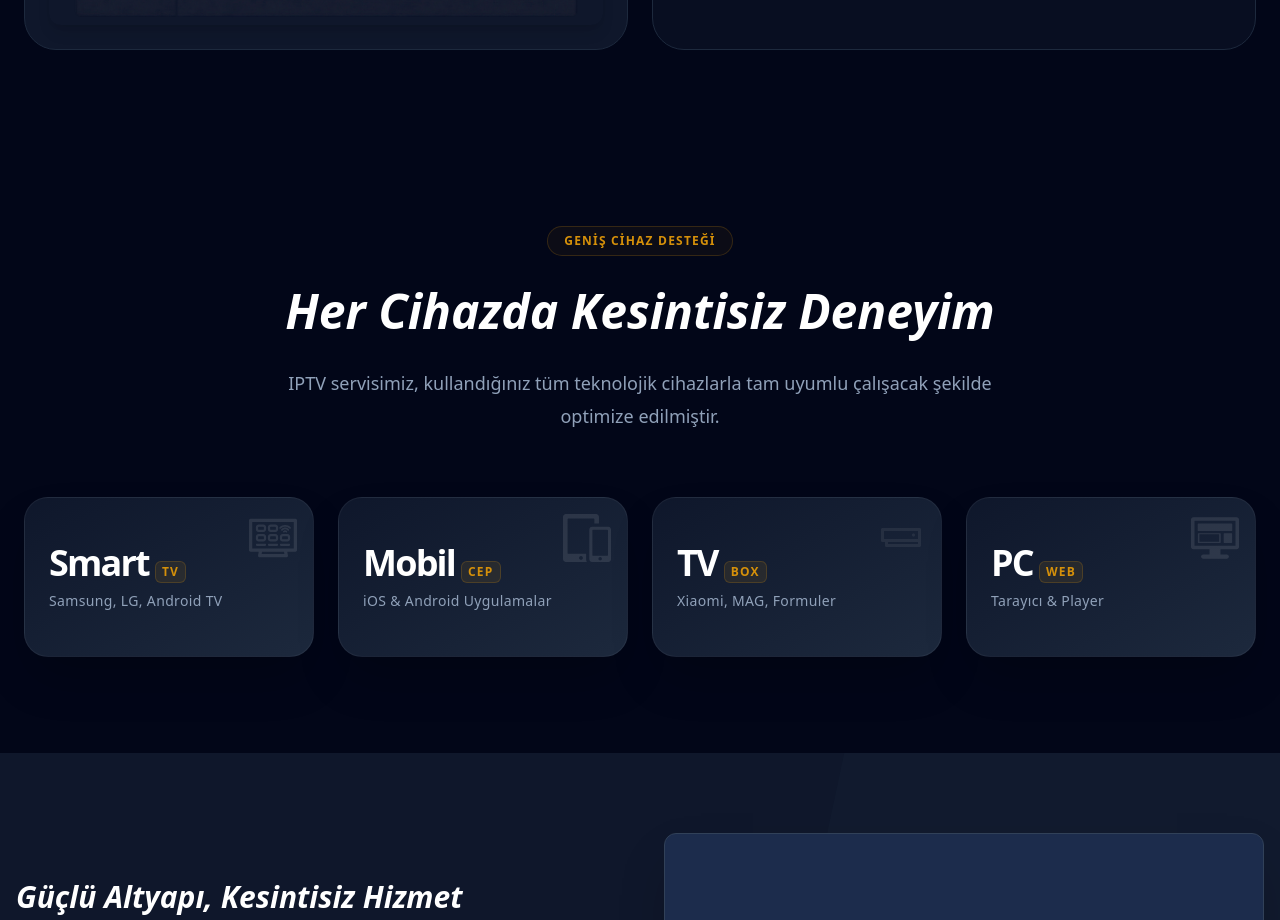
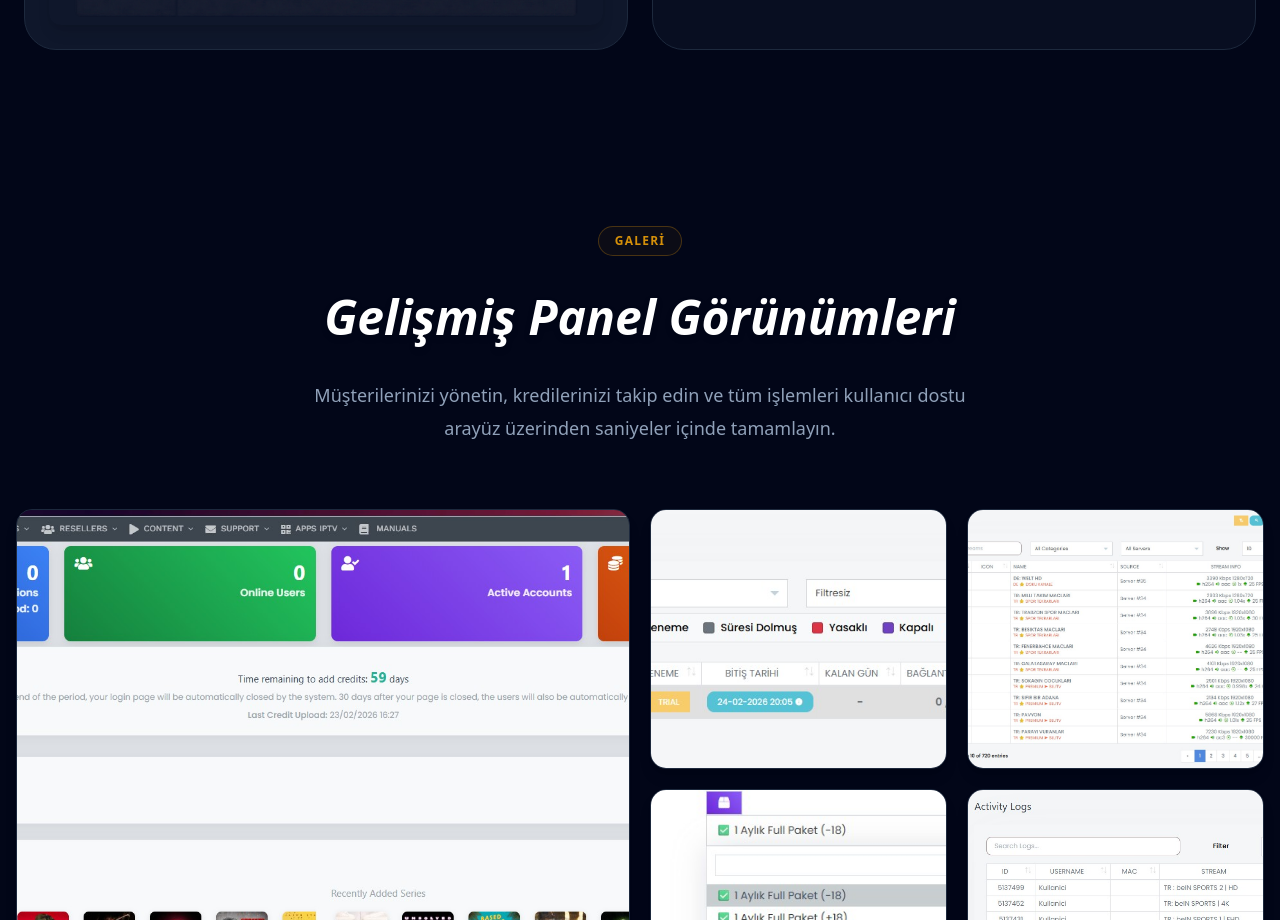
Before and after one commit to premiumpanel/premiumpaneltv, a Next.js app: page /ozellikler in a window 1280 px wide. Shown: the part 1880-2800 px from the top of the page. Built offline with nearby package versions, Linux system fonts and the light colour scheme.

Commit message:
özellikler sayfası da

```diff
--- a/app/ozellikler/page.tsx
+++ b/app/ozellikler/page.tsx
@@ -2,6 +2,7 @@ import Link from "next/link";
 import Header from "@/components/Header";
 import Footer from "@/components/Footer";
 import FeatureGrid from "@/components/FeatureGrid";
+import MasonryGallery from "@/components/MasonryGallery";
 import { Monitor, Smartphone, Tablet, Terminal, Globe, Shield, Wifi } from "lucide-react";
 import ScrollReveal from "@/components/ScrollReveal";
 
@@ -30,6 +31,8 @@ export default function FeaturesPage() {
             </section>
 
             <FeatureGrid showCTA={false} />
+
+            <MasonryGallery />
 
             {/* Device Support Section */}
             <section className="py-24 bg-slate-950 relative overflow-hidden">
```
